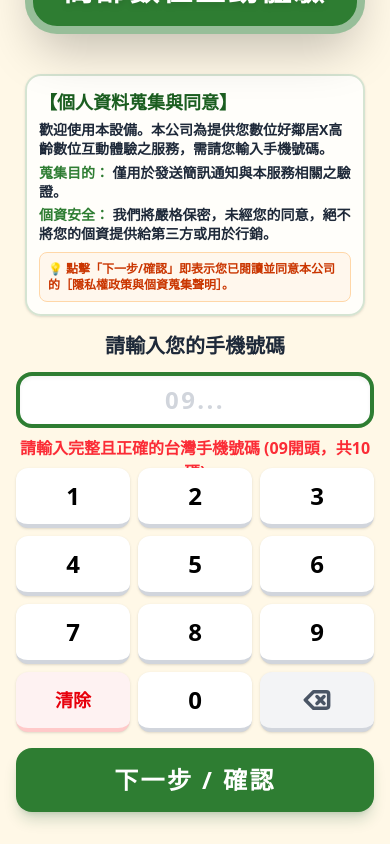
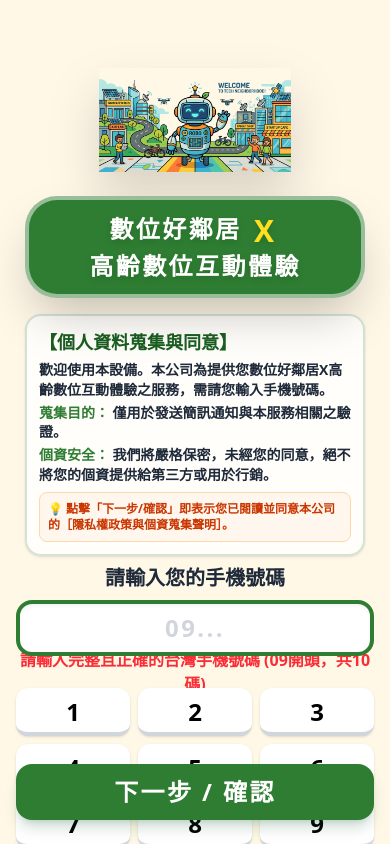
Before and after one commit to bertbehappy/IMEI_KIOSK_Demo, a React (Vite) app: page / in a window 390 px wide. Both pictures are taken after a click on the button "下一步 / 確認". Built offline with nearby package versions, Linux system fonts and the light colour scheme.

Commit message:
style: improve kiosk layout responsiveness
Adjust padding, spacing, and image constraints to better accommodate various screen sizes and prevent overflow.

```diff
--- a/src/components/Kiosk.tsx
+++ b/src/components/Kiosk.tsx
@@ -56,7 +56,7 @@ function StepWelcome({ onNext, onAdmin, survey, updateSurvey }: { onNext: () =>
   };
 
   return (
-    <div className="flex-1 flex flex-col landscape:flex-row p-4 sm:p-6 md:p-8 text-center bg-[#FFF8E7] overflow-y-auto relative h-full gap-6 sm:gap-8 max-w-[1920px] mx-auto items-center w-full">
+    <div className="flex-1 flex flex-col landscape:flex-row p-4 sm:p-6 lg:p-8 text-center bg-[#FFF8E7] overflow-y-auto relative h-full gap-2 sm:gap-4 lg:gap-8 max-w-[1920px] mx-auto items-center w-full justify-evenly">
 
       {/* 彈跳框阻擋 */}
       <AnimatePresence>
@@ -95,18 +95,18 @@ function StepWelcome({ onNext, onAdmin, survey, updateSurvey }: { onNext: () =>
       </AnimatePresence>
 
       {/* 視覺區 (導覽機風格大圖) */}
-      <div className="flex-shrink-0 flex flex-col items-center justify-center pt-2 landscape:w-1/2 w-full" onClick={handleTitleClick}>
+      <div className="flex-shrink-0 flex flex-col items-center justify-center pt-2 landscape:w-1/2 w-full max-h-[35%]" onClick={handleTitleClick}>
         <div className="relative flex flex-col items-center w-full">
-          <img src={mascotImg} alt="Mascot" className="w-48 h-48 sm:w-64 sm:h-64 portrait:md:w-80 portrait:md:h-80 landscape:w-80 landscape:h-80 landscape:xl:w-[36rem] landscape:xl:h-[36rem] object-contain mix-blend-multiply drop-shadow-2xl portrait:mb-[-20px] landscape:mb-[-40px] relative z-0" />
-          <div className="bg-[#2E7D32] text-white px-6 py-4 sm:px-10 sm:py-5 lg:px-12 lg:py-6 rounded-[2rem] sm:rounded-[3rem] shadow-2xl relative z-10 border-8 border-white/50 backdrop-blur-sm w-[95%] sm:w-auto">
-            <h1 className="text-3xl sm:text-4xl md:text-5xl lg:text-6xl font-black tracking-widest text-center leading-snug drop-shadow-md m-0">
-              數位好鄰居 <span className="text-yellow-300 mx-1 sm:mx-2 text-4xl sm:text-5xl lg:text-7xl align-middle">X</span><br className="landscape:hidden" /> 高齡數位互動體驗
+          <img src={mascotImg} alt="Mascot" className="w-48 h-48 sm:w-56 sm:h-56 portrait:md:w-72 portrait:md:h-72 landscape:w-80 landscape:h-80 landscape:xl:w-[36rem] landscape:xl:h-[36rem] object-contain mix-blend-multiply drop-shadow-2xl portrait:mb-[-20px] landscape:mb-[-40px] relative z-0" />
+          <div className="bg-[#2E7D32] text-white px-4 py-3 sm:px-8 sm:py-4 lg:px-12 lg:py-6 rounded-[2rem] sm:rounded-[3rem] shadow-2xl relative z-10 border-4 sm:border-8 border-white/50 backdrop-blur-sm w-[95%] sm:w-auto">
+            <h1 className="text-2xl sm:text-3xl md:text-5xl lg:text-6xl font-black tracking-widest text-center leading-snug drop-shadow-md m-0">
+              數位好鄰居 <span className="text-yellow-300 mx-1 sm:mx-2 text-3xl sm:text-4xl lg:text-7xl align-middle">X</span><br className="landscape:hidden" /> 高齡數位互動體驗
             </h1>
           </div>
         </div>
 
         {/* Privacy */}
-        <div className="mt-8 bg-white/80 p-4 lg:p-5 rounded-2xl border-2 border-[#2E7D32]/20 text-left shadow-sm w-[95%] max-w-2xl shrink-0 z-10 hidden landscape:block">
+        <div className="mt-4 lg:mt-8 bg-white/80 p-4 lg:p-5 rounded-2xl border-2 border-[#2E7D32]/20 text-left shadow-sm w-[95%] max-w-2xl shrink-0 z-10 hidden landscape:block">
           <h2 className="text-lg sm:text-xl lg:text-2xl font-black text-[#1B5E20] mb-1 sm:mb-2">【個人資料蒐集與同意】</h2>
           <div className="text-sm sm:text-base lg:text-lg text-gray-800 leading-snug space-y-1 lg:space-y-2 font-bold">
             <p>歡迎使用本設備。本公司為提供您數位好鄰居X高齡數位互動體驗之服務，需請您輸入手機號碼。</p>
@@ -120,9 +120,9 @@ function StepWelcome({ onNext, onAdmin, survey, updateSurvey }: { onNext: () =>
       </div>
 
       {/* 互動區 */}
-      <div className="flex flex-col gap-4 sm:gap-6 landscape:gap-8 flex-1 w-full landscape:w-1/2 items-center justify-center max-w-3xl mx-auto h-full pb-4">
+      <div className="flex flex-col gap-2 sm:gap-4 landscape:gap-8 flex-1 w-full landscape:w-1/2 items-center justify-center max-w-3xl mx-auto min-h-0 pb-2">
         {/* Privacy (Portrait) */}
-        <div className="bg-white/80 p-3 sm:p-4 rounded-2xl border-2 border-[#2E7D32]/20 text-left shadow-sm w-[95%] max-w-2xl shrink-0 landscape:hidden mt-4">
+        <div className="bg-white/80 p-3 sm:p-4 rounded-2xl border-2 border-[#2E7D32]/20 text-left shadow-sm w-[95%] max-w-2xl shrink-0 landscape:hidden mt-2 sm:mt-4">
           <h2 className="text-lg sm:text-xl font-black text-[#1B5E20] mb-1 sm:mb-2">【個人資料蒐集與同意】</h2>
           <div className="text-sm sm:text-base text-gray-800 leading-snug space-y-1 font-bold">
             <p>歡迎使用本設備。本公司為提供您數位好鄰居X高齡數位互動體驗之服務，需請您輸入手機號碼。</p>
@@ -135,42 +135,42 @@ function StepWelcome({ onNext, onAdmin, survey, updateSurvey }: { onNext: () =>
         </div>
 
         {/* Numpad */}
-        <div className="flex flex-col items-center w-full max-w-md shrink-0">
-          <h3 className="text-xl sm:text-2xl md:text-3xl lg:text-4xl font-bold text-gray-800 mb-3 sm:mb-4 lg:mb-6">請輸入您的手機號碼</h3>
+        <div className="flex flex-col items-center w-full max-w-md shrink-0 flex-1 justify-center min-h-0">
+          <h3 className="text-xl sm:text-2xl md:text-3xl lg:text-4xl font-bold text-gray-800 mb-2 sm:mb-4 lg:mb-6">請輸入您的手機號碼</h3>
 
-          <div className="w-full bg-white border-4 border-[#2E7D32] rounded-2xl h-14 sm:h-16 md:h-20 lg:h-24 flex items-center justify-center text-2xl sm:text-4xl md:text-5xl lg:text-6xl font-black tracking-widest text-gray-900 mb-2 relative shadow-inner">
+          <div className="w-full bg-white border-4 border-[#2E7D32] rounded-2xl h-14 sm:h-16 md:h-20 lg:h-24 flex items-center justify-center text-2xl sm:text-4xl md:text-5xl lg:text-6xl font-black tracking-widest text-gray-900 mb-1 sm:mb-2 relative shadow-inner shrink-0">
             {phone || <span className="text-gray-300">09...</span>}
           </div>
 
-          <div className="h-6 sm:h-8 mb-2 sm:mb-4">
-            {error && <p className="text-red-500 font-bold text-base sm:text-lg lg:text-xl">{error}</p>}
+          <div className="h-6 sm:h-8 mb-1 sm:mb-4 shrink-0 flex items-center">
+            {error && <p className="text-red-500 font-bold text-base sm:text-lg lg:text-xl m-0">{error}</p>}
           </div>
 
-          <div className="grid grid-cols-3 gap-2 sm:gap-3 md:gap-4 lg:gap-6 w-full shrink-0">
+          <div className="grid grid-cols-3 gap-2 sm:gap-3 md:gap-4 lg:gap-6 w-full shrink min-h-0">
             {[1, 2, 3, 4, 5, 6, 7, 8, 9].map(num => (
               <button
                 key={num}
                 onClick={() => handleKeyPress(num.toString())}
-                className="bg-white border-b-4 border-gray-300 text-2xl sm:text-3xl md:text-4xl lg:text-5xl font-black py-3 sm:py-4 lg:py-5 rounded-xl sm:rounded-2xl active:scale-95 active:border-b-0 active:translate-y-1 transition-all shadow-sm"
+                className="bg-white border-b-4 border-gray-300 text-2xl sm:text-3xl md:text-4xl lg:text-5xl font-black py-2 sm:py-3 lg:py-5 rounded-xl sm:rounded-2xl active:scale-95 active:border-b-0 active:translate-y-1 transition-all shadow-sm min-h-[3rem]"
               >
                 {num}
               </button>
             ))}
             <button
               onClick={() => handleKeyPress('clear')}
-              className="bg-red-50 text-red-600 border-b-4 border-red-200 text-lg sm:text-xl md:text-2xl lg:text-3xl font-black py-3 sm:py-4 lg:py-5 rounded-xl sm:rounded-2xl active:scale-95 active:border-b-0 active:translate-y-1 transition-all shadow-sm"
+              className="bg-red-50 text-red-600 border-b-4 border-red-200 text-lg sm:text-xl md:text-2xl lg:text-3xl font-black py-2 sm:py-3 lg:py-5 rounded-xl sm:rounded-2xl active:scale-95 active:border-b-0 active:translate-y-1 transition-all shadow-sm min-h-[3rem]"
             >
               清除
             </button>
             <button
               onClick={() => handleKeyPress('0')}
-              className="bg-white border-b-4 border-gray-300 text-2xl sm:text-3xl md:text-4xl lg:text-5xl font-black py-3 sm:py-4 lg:py-5 rounded-xl sm:rounded-2xl active:scale-95 active:border-b-0 active:translate-y-1 transition-all shadow-sm"
+              className="bg-white border-b-4 border-gray-300 text-2xl sm:text-3xl md:text-4xl lg:text-5xl font-black py-2 sm:py-3 lg:py-5 rounded-xl sm:rounded-2xl active:scale-95 active:border-b-0 active:translate-y-1 transition-all shadow-sm min-h-[3rem]"
             >
               0
             </button>
             <button
               onClick={() => handleKeyPress('back')}
-              className="bg-gray-100 text-gray-600 border-b-4 border-gray-300 py-3 sm:py-4 lg:py-5 rounded-xl sm:rounded-2xl active:scale-95 active:border-b-0 active:translate-y-1 transition-all flex items-center justify-center shadow-sm"
+              className="bg-gray-100 text-gray-600 border-b-4 border-gray-300 py-2 sm:py-3 lg:py-5 rounded-xl sm:rounded-2xl active:scale-95 active:border-b-0 active:translate-y-1 transition-all flex items-center justify-center shadow-sm min-h-[3rem]"
             >
               <svg xmlns="http://www.w3.org/2000/svg" width="28" height="28" viewBox="0 0 24 24" fill="none" stroke="currentColor" strokeWidth="3" strokeLinecap="round" strokeLinejoin="round" className="lucide lucide-delete lg:w-8 lg:h-8"><path d="M20 5H9l-7 7 7 7h11a2 2 0 0 0 2-2V7a2 2 0 0 0-2-2Z"/><line x1="18" x2="12" y1="9" y2="15"/><line x1="12" x2="18" y1="9" y2="15"/></svg>
             </button>
@@ -178,7 +178,7 @@ function StepWelcome({ onNext, onAdmin, survey, updateSurvey }: { onNext: () =>
 
           <button
             onClick={handleNext}
-            className="mt-4 sm:mt-6 md:mt-8 w-full bg-[#2E7D32] text-white text-2xl sm:text-3xl lg:text-4xl font-black py-4 sm:py-5 lg:py-6 rounded-2xl shadow-lg shadow-green-900/20 active:scale-95 transition-transform select-none tracking-widest"
+            className="mt-3 sm:mt-4 md:mt-6 w-full bg-[#2E7D32] text-white text-2xl sm:text-3xl lg:text-4xl font-black py-3 sm:py-4 lg:py-6 rounded-2xl shadow-lg shadow-green-900/20 active:scale-95 transition-transform select-none tracking-widest shrink-0"
           >
             下一步 / 確認
           </button>
```
